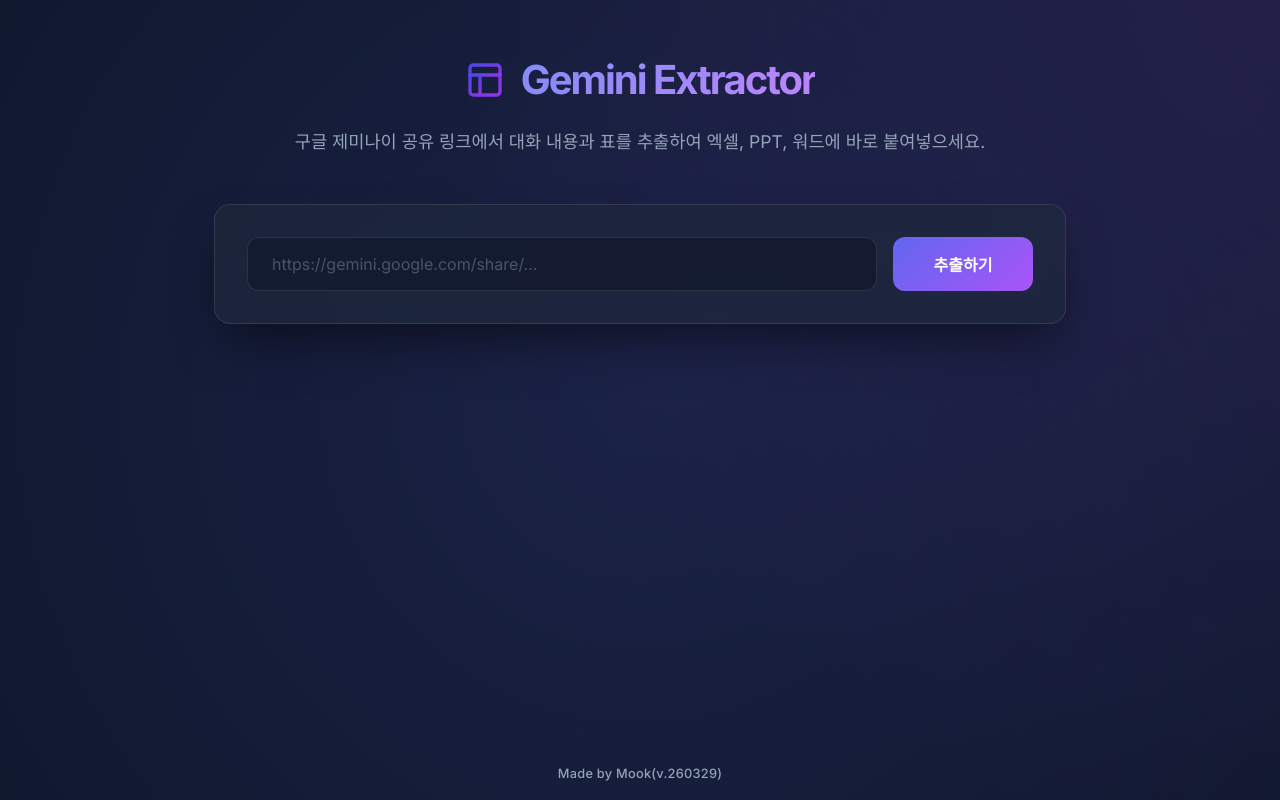
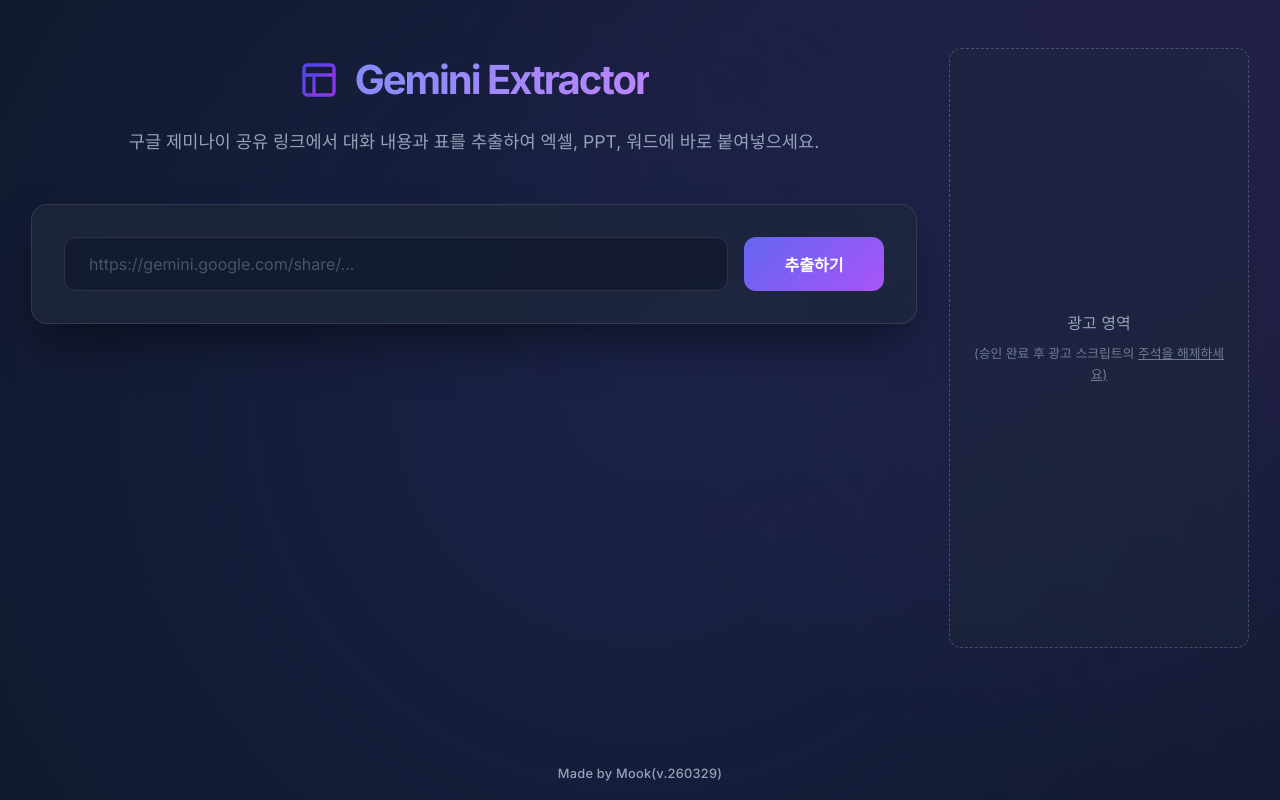
Before and after one commit to mook03-ctrl/mook01, a Flask app: page / in a window 1280 px wide. Run offline with Flask 3, Linux system fonts and the light colour scheme.

Commit message:
Add files via upload

```diff
--- a/static/style.css
+++ b/static/style.css
@@ -23,10 +23,19 @@
     color: var(--text-main);
     line-height: 1.6;
     min-height: 100vh;
+    position: relative;
+    overflow-x: hidden;
+}
+
+/* Layout Wrapper for Ad Integration */
+.layout-wrapper {
     display: flex;
     justify-content: center;
-    position: relative;
-    overflow-x: hidden;
+    max-width: 1250px; /* 900px content + 300px ad + 50px gap */
+    margin: 0 auto;
+    padding: 0 1rem;
+    gap: 2rem;
+    width: 100%;
 }
 
 /* Glassmorphism Background */
@@ -50,8 +59,52 @@
 .container {
     width: 100%;
     max-width: 900px;
-    padding: 3rem 1.5rem;
+    padding: 3rem 0;
     z-index: 1;
+    flex: 1;
+}
+
+/* Sidebar for Ads */
+.ad-sidebar {
+    width: 300px;
+    padding: 3rem 0;
+    display: none; /* Hide on smaller screens */
+    flex-shrink: 0;
+}
+
+.ad-container {
+    position: sticky;
+    top: 3rem;
+    width: 100%;
+    min-height: 600px;
+    background: rgba(30, 41, 59, 0.4);
+    border: 1px dashed rgba(255, 255, 255, 0.2);
+    border-radius: 12px;
+    display: flex;
+    flex-direction: column;
+    align-items: center;
+    justify-content: center;
+    overflow: hidden;
+}
+
+.ad-placeholder {
+    color: var(--text-muted);
+    text-align: center;
+    font-size: 1rem;
+    padding: 1rem;
+}
+
+.ad-placeholder span {
+    font-size: 0.8rem;
+    opacity: 0.7;
+    display: block;
+    margin-top: 0.5rem;
+}
+
+@media (min-width: 1100px) {
+    .ad-sidebar {
+        display: block;
+    }
 }
 
 header {
--- a/templates/index.html
+++ b/templates/index.html
@@ -9,12 +9,16 @@
     <link rel="preconnect" href="https://fonts.gstatic.com" crossorigin>
     <link href="https://fonts.googleapis.com/css2?family=Inter:wght@300;400;500;600;700&display=swap" rel="stylesheet">
     <link rel="stylesheet" href="{{ url_for('static', filename='style.css') }}">
+
+    <!-- Google AdSense (검토 및 자동 광고용) -->
+    <script async src="https://pagead2.googlesyndication.com/pagead/js/adsbygoogle.js?client=ca-pub-7863183620197765" crossorigin="anonymous"></script>
 </head>
 <body>
     <div class="glass-bg"></div>
 
     <div class="version-badge">Made by Mook(v.260329)</div>
 
+    <div class="layout-wrapper">
         <main class="container">
             <header>
                 <div class="logo-container">
@@ -75,6 +79,31 @@
             </section>
         </main>
 
+        <!-- 오른쪽 글로벌 광고 영역 -->
+        <aside class="ad-sidebar">
+            <div class="ad-container">
+                <script async src="https://pagead2.googlesyndication.com/pagead/js/adsbygoogle.js?client=ca-pub-7863183620197765" crossorigin="anonymous"></script>
+
+                <!-- 나중에 '광고 단위(수직형)'를 만들고 아래 슬롯(data-ad-slot) 번호를 입력한 뒤 주석을 해제하세요. -->
+                <!--
+                <ins class="adsbygoogle"
+                     style="display:block"
+                     data-ad-client="ca-pub-7863183620197765"
+                     data-ad-slot="광고단위의 ID숫자를여기에넣으세요"
+                     data-ad-format="auto"
+                     data-full-width-responsive="true"></ins>
+                <script>
+                     (adsbygoogle = window.adsbygoogle || []).push({});
+                </script>
+                -->
+                <div class="ad-placeholder">
+                    <p>광고 영역</p>
+                    <span>(승인 완료 후 광고 스크립트의 <ins> 주석을 해제하세요)</span>
+                </div>
+            </div>
+        </aside>
+    </div>
+
     <script src="{{ url_for('static', filename='script.js') }}"></script>
 </body>
 </html>
```
Lines whose indentation alone changed are shown as unchanged.
